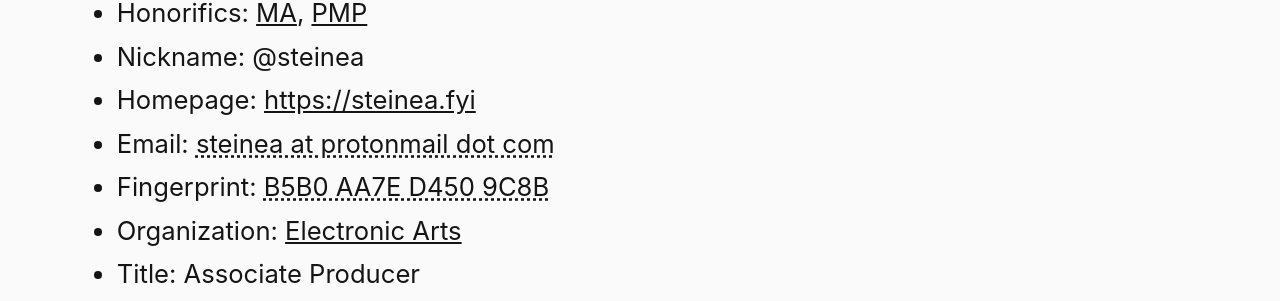
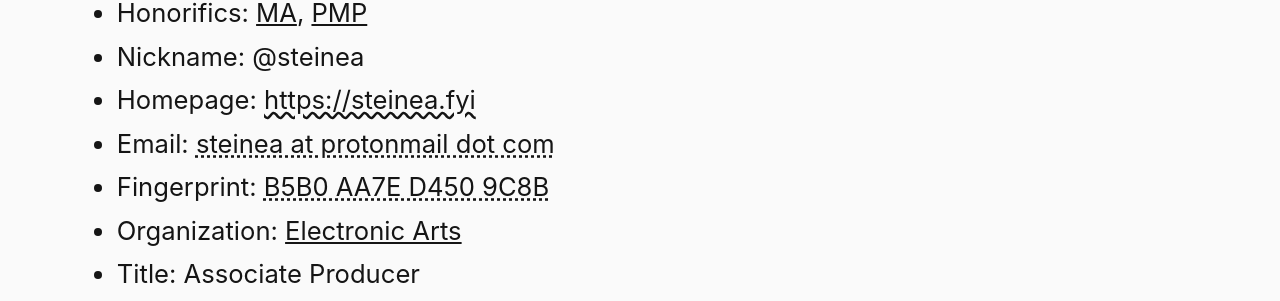
Before and after one commit to steinea/fyi, a Jekyll site: the page built from index.md, in a window 1280 px wide. Shown: the part 1517-1818 px from the top of the page. Built offline with Jekyll 4.4.1, drawn with Linux system fonts in a browser that asks for light colours.

Commit message:
Add alt site link styling

```diff
--- a/assets/css/custom.css
+++ b/assets/css/custom.css
@@ -28,6 +28,10 @@ a:not([href*='//']) {
 
 a[href*='//'] {
   text-decoration-style: solid;
+}
+
+a[href*='//steinea'] {
+  text-decoration-style: wavy;
 }
 
 /* After styling for external links, currently just using text decoration
```
